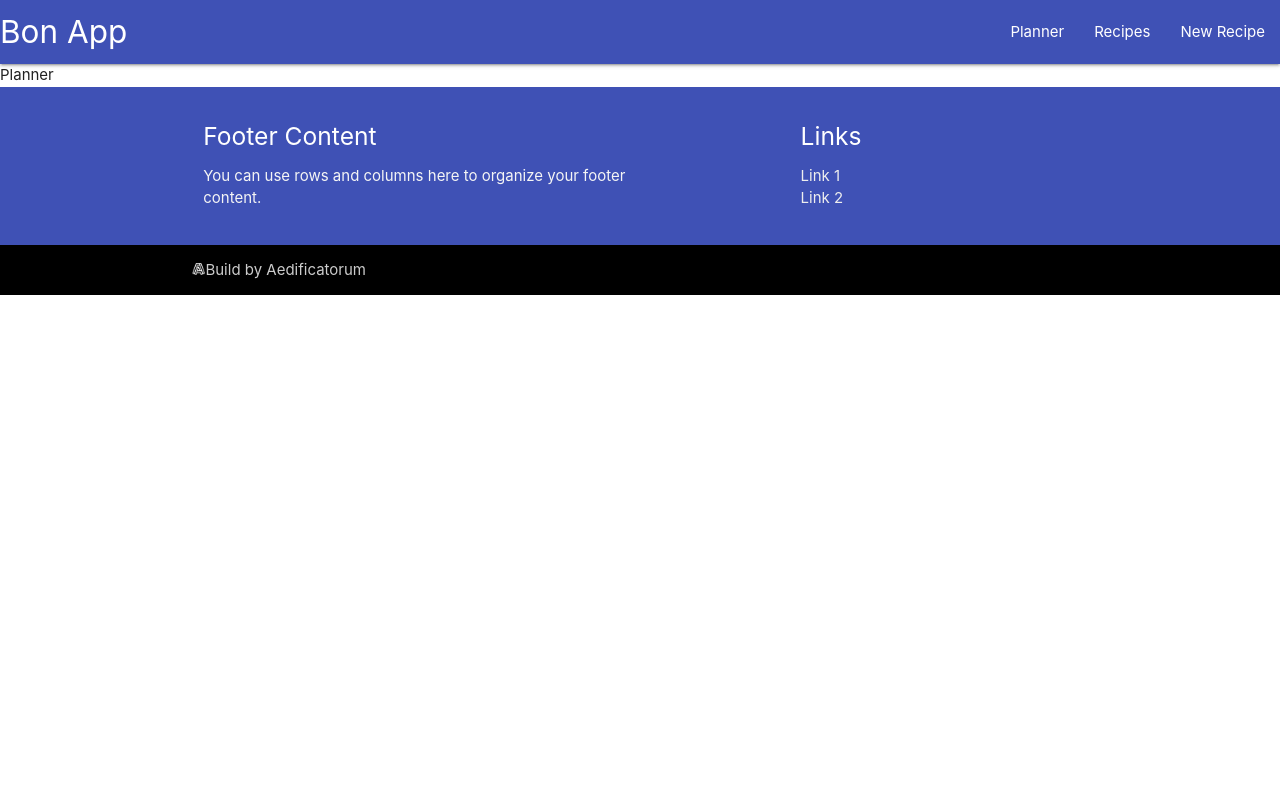
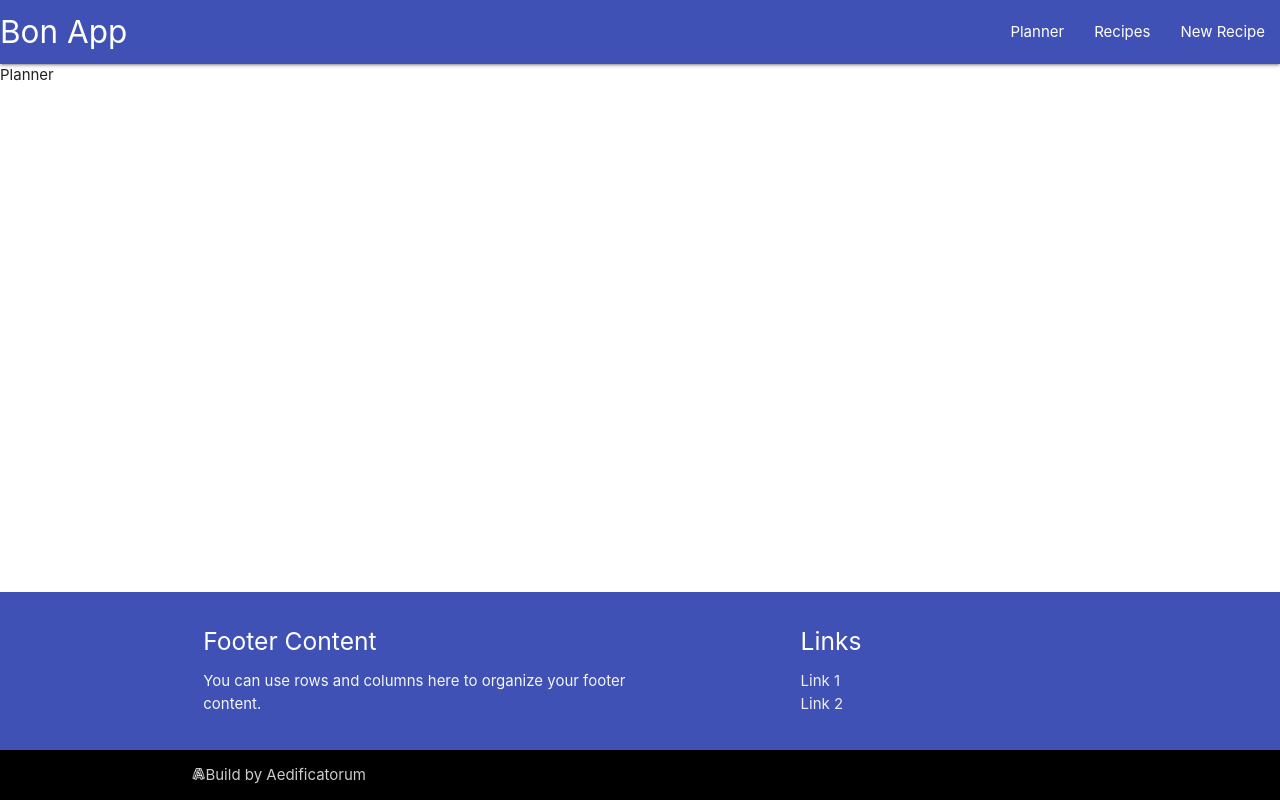
Before and after one commit to aedificatorum/bonapp, a React (Create React App) app in the folder bon-app/: page / in a window 1280 px wide. Built offline with nearby package versions, Linux system fonts and the light colour scheme.

Commit message:
fix footer

```diff
--- a/bon-app/src/App.css
+++ b/bon-app/src/App.css
@@ -1,3 +1,17 @@
+body {
+  margin:0px auto;
+}
+
+#root {
+  display: flex;
+  min-height: 100vh;
+  flex-direction: column;
+}
+
+main {
+  flex: 1 0 auto;
+}
+
 .logo {
   width: 1.5%;
   height: auto;
--- a/bon-app/src/App.js
+++ b/bon-app/src/App.js
@@ -4,15 +4,19 @@ import "../node_modules/materialize-css/dist/css/materialize.css";
 import "../node_modules/materialize-css/dist/js/materialize.js";
 import Planner from "./Planner";
 import Navbar from "./Navbar";
-import Footer from "./Footer"
+import Footer from "./Footer";
 import { HashRouter, Switch, Route } from "react-router-dom";
 
 function App() {
   return (
     <HashRouter>
       <React.Fragment>
-        <Navbar />
-        <Planner />
+        <header>
+          <Navbar />
+        </header>
+        <main>
+          <Planner />
+        </main>
         <Footer />
       </React.Fragment>
     </HashRouter>
```
